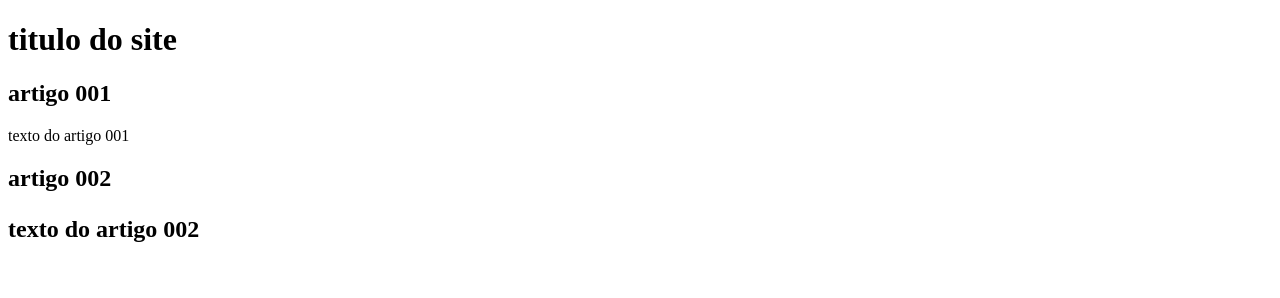
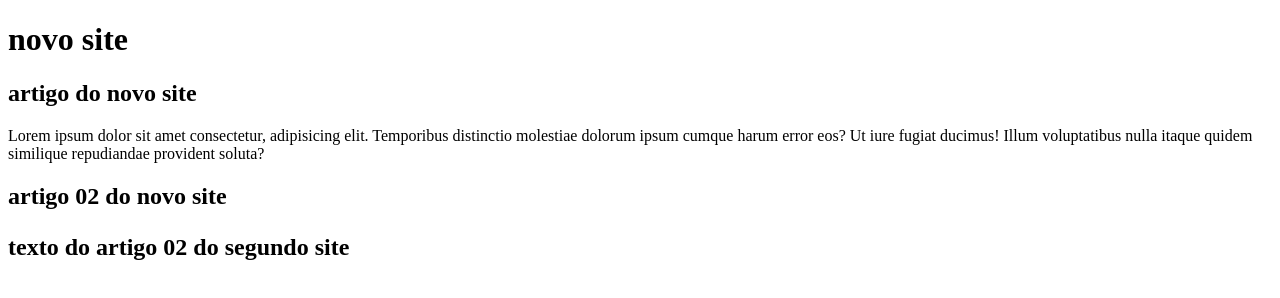
Before and after one commit to Hectordossantos/novo-repositorio-curso, a plain HTML site: page index.html in a window 1280 px wide. Drawn offline with Linux system fonts and the light colour scheme.

Commit message:
teste_branch
commitando na branch 1

```diff
--- a/index.html
+++ b/index.html
@@ -8,15 +8,15 @@
 </head>
 <body>
     <header>
-        <h1>titulo do site</h1>
+        <h1>novo site</h1>
     </header>
     <article>
-        <h2>artigo 001</h2>
-        <p>texto do artigo 001</p>
+        <h2>artigo do novo site</h2>
+        <p>Lorem ipsum dolor sit amet consectetur, adipisicing elit. Temporibus distinctio molestiae dolorum ipsum cumque harum error eos? Ut iure fugiat ducimus! Illum voluptatibus nulla itaque quidem similique repudiandae provident soluta?</p>
     </article>
     <article>
-        <h2>artigo 002
-            <p>texto do artigo 002</p>
+        <h2>artigo 02 do novo site
+            <p>texto do artigo 02 do segundo site</p>
         </h2>
     </article>
 
```
